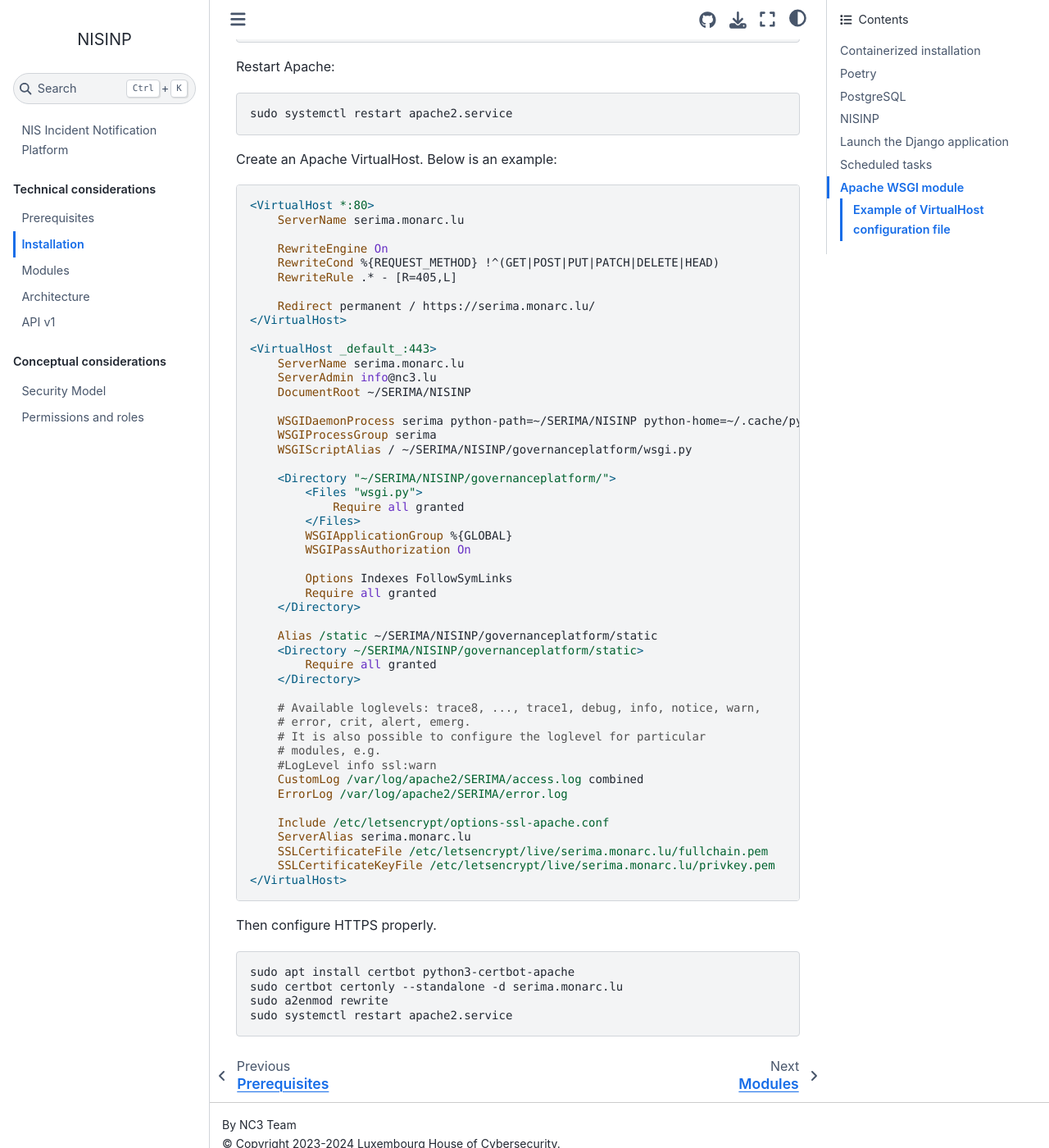
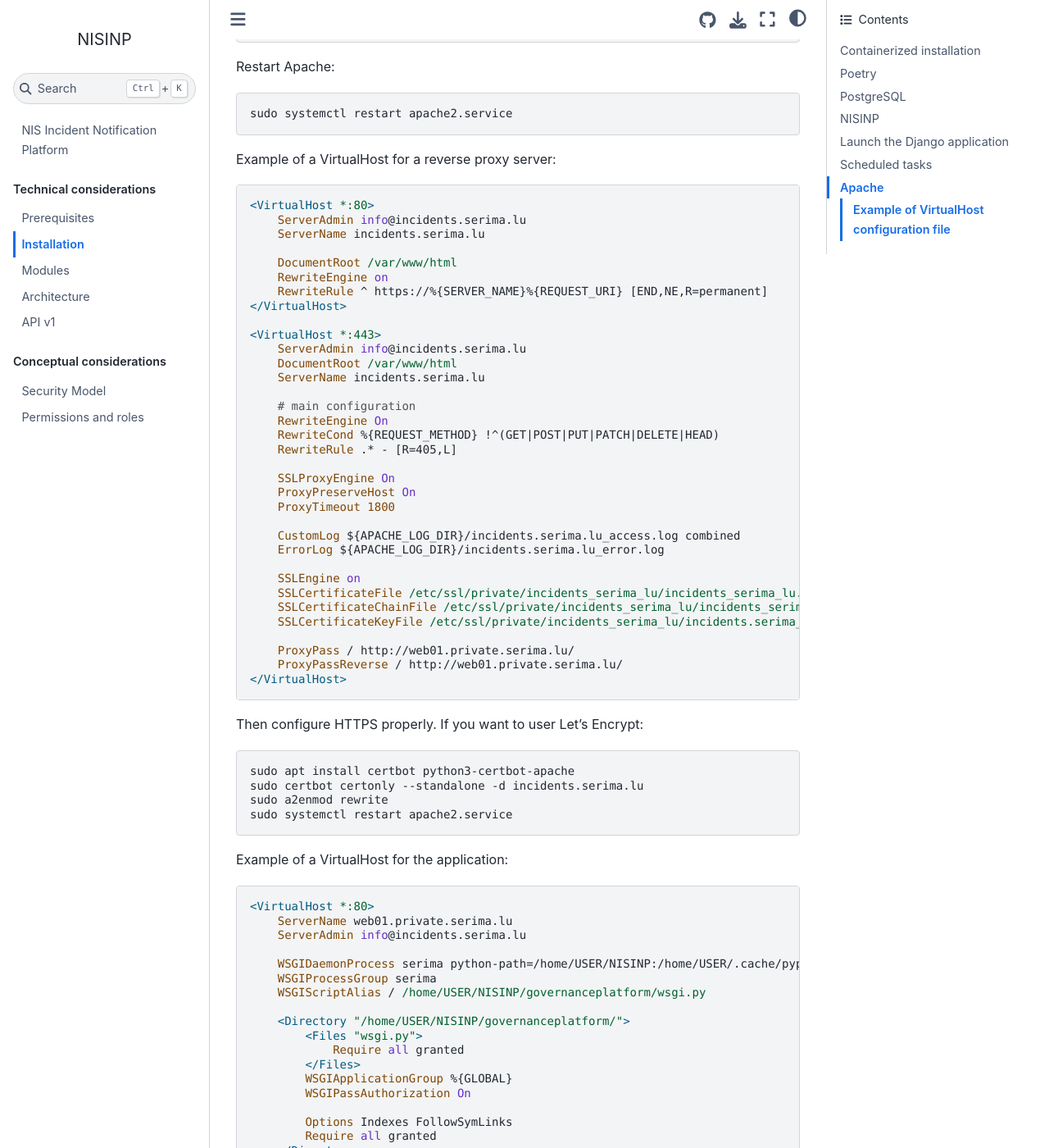
Before and after one commit to informed-governance-project/NISINP, a Sphinx documentation site: the page built from docs/installation.rst, in a window 1280 px wide and 1400 px high, scrolled down 3332 px. Shown: the whole window at 82% size. Built offline with Sphinx 7.4.7 and the Sphinx Book theme 1.1.4, drawn with Linux system fonts in a browser that asks for light colours; some of the changed text lies outside the part shown.

Commit message:
chg: [documentation] Added configuration example for Apache with mod_wsgi.

```diff
--- a/docs/installation.rst
+++ b/docs/installation.rst
@@ -131,8 +131,8 @@
 The best is to use the Python executable in the virtual environment.
 
 
-Apache WSGI module
-------------------
+Apache
+------
 
 The mod_wsgi package provides an Apache module that implements a WSGI compliant
 interface for hosting Python based web applications on top of the Apache web
@@ -174,31 +174,70 @@
     sudo systemctl restart apache2.service
 
 
-Create an Apache VirtualHost. Below is an example:
+Example of a VirtualHost for a reverse proxy server:
 
 
 .. code-block:: apacheconf
 
     <VirtualHost *:80>
-        ServerName serima.monarc.lu
+        ServerAdmin info@incidents.serima.lu
+        ServerName incidents.serima.lu
 
+        DocumentRoot /var/www/html
+        RewriteEngine on
+        RewriteRule ^ https://%{SERVER_NAME}%{REQUEST_URI} [END,NE,R=permanent]
+    </VirtualHost>
+
+    <VirtualHost *:443>
+        ServerAdmin info@incidents.serima.lu
+        DocumentRoot /var/www/html
+        ServerName incidents.serima.lu
+
+        # main configuration
         RewriteEngine On
         RewriteCond %{REQUEST_METHOD} !^(GET|POST|PUT|PATCH|DELETE|HEAD)
         RewriteRule .* - [R=405,L]
 
-        Redirect permanent / https://serima.monarc.lu/
+        SSLProxyEngine On
+        ProxyPreserveHost On
+        ProxyTimeout 1800
+
+        CustomLog ${APACHE_LOG_DIR}/incidents.serima.lu_access.log combined
+        ErrorLog ${APACHE_LOG_DIR}/incidents.serima.lu_error.log
+
+        SSLEngine on
+        SSLCertificateFile /etc/ssl/private/incidents_serima_lu/incidents_serima_lu.cer
+        SSLCertificateChainFile /etc/ssl/private/incidents_serima_lu/incidents_serima_lu_interm.cer
+        SSLCertificateKeyFile /etc/ssl/private/incidents_serima_lu/incidents.serima_lu.key
+
+        ProxyPass / http://web01.private.serima.lu/
+        ProxyPassReverse / http://web01.private.serima.lu/
     </VirtualHost>
 
-    <VirtualHost _default_:443>
-        ServerName serima.monarc.lu
-        ServerAdmin info@nc3.lu
-        DocumentRoot ~/SERIMA/NISINP
 
-        WSGIDaemonProcess serima python-path=~/SERIMA/NISINP python-home=~/.cache/pypoetry/virtualenvs/governanceplatform-Q3fVTCKh-py3.11
+Then configure HTTPS properly. If you want to user Let's Encrypt:
+
+.. code-block:: bash
+
+    sudo apt install certbot python3-certbot-apache
+    sudo certbot certonly --standalone -d incidents.serima.lu
+    sudo a2enmod rewrite
+    sudo systemctl restart apache2.service
+
+
+Example of a VirtualHost for the application:
+
+.. code-block:: apacheconf
+
+    <VirtualHost *:80>
+        ServerName web01.private.serima.lu
+        ServerAdmin info@incidents.serima.lu
+
+        WSGIDaemonProcess serima python-path=/home/USER/NISINP:/home/USER/.cache/pypoetry/virtualenvs/governanceplatform-AGxECetm-py3.10/lib/python3.10/site-packages/
         WSGIProcessGroup serima
-        WSGIScriptAlias / ~/SERIMA/NISINP/governanceplatform/wsgi.py
+        WSGIScriptAlias / /home/USER/NISINP/governanceplatform/wsgi.py
 
-        <Directory "~/SERIMA/NISINP/governanceplatform/">
+        <Directory "/home/USER/NISINP/governanceplatform/">
             <Files "wsgi.py">
                 Require all granted
             </Files>
@@ -209,8 +248,8 @@
             Require all granted
         </Directory>
 
-        Alias /static ~/SERIMA/NISINP/governanceplatform/static
-        <Directory ~/SERIMA/NISINP/governanceplatform/static>
+        Alias /static /home/USER/NISINP/governanceplatform/static
+        <Directory /home/USER/NISINP/static>
             Require all granted
         </Directory>
 
@@ -218,22 +257,7 @@
         # error, crit, alert, emerg.
         # It is also possible to configure the loglevel for particular
         # modules, e.g.
-        #LogLevel info ssl:warn
-        CustomLog /var/log/apache2/SERIMA/access.log combined
-        ErrorLog /var/log/apache2/SERIMA/error.log
-
-        Include /etc/letsencrypt/options-ssl-apache.conf
-        ServerAlias serima.monarc.lu
-        SSLCertificateFile /etc/letsencrypt/live/serima.monarc.lu/fullchain.pem
-        SSLCertificateKeyFile /etc/letsencrypt/live/serima.monarc.lu/privkey.pem
+        LogLevel warn
+        CustomLog ${APACHE_LOG_DIR}/incidents.serima.lu_access.log combined
+        ErrorLog ${APACHE_LOG_DIR}/incidents.serima.lu_error.log
     </VirtualHost>
-
-
-Then configure HTTPS properly.
-
-.. code-block:: bash
-
-    sudo apt install certbot python3-certbot-apache
-    sudo certbot certonly --standalone -d serima.monarc.lu
-    sudo a2enmod rewrite
-    sudo systemctl restart apache2.service
```
